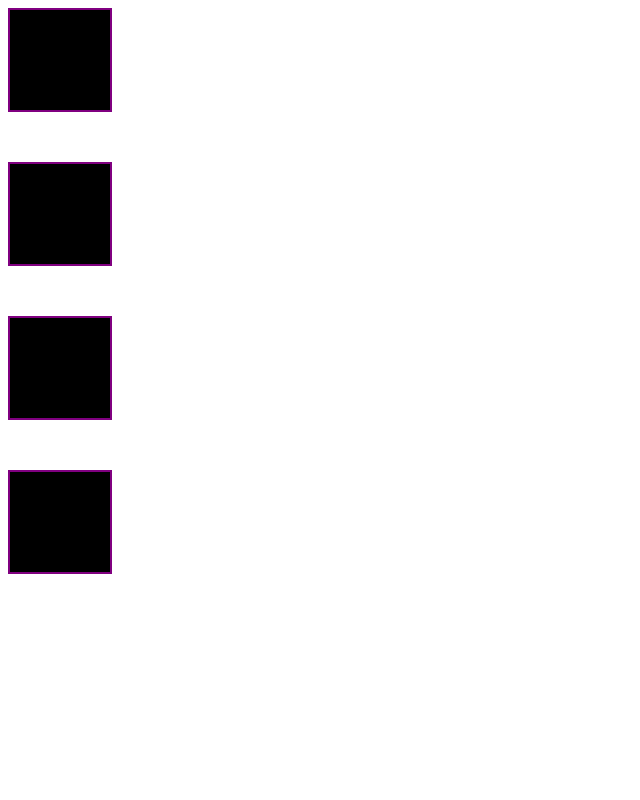
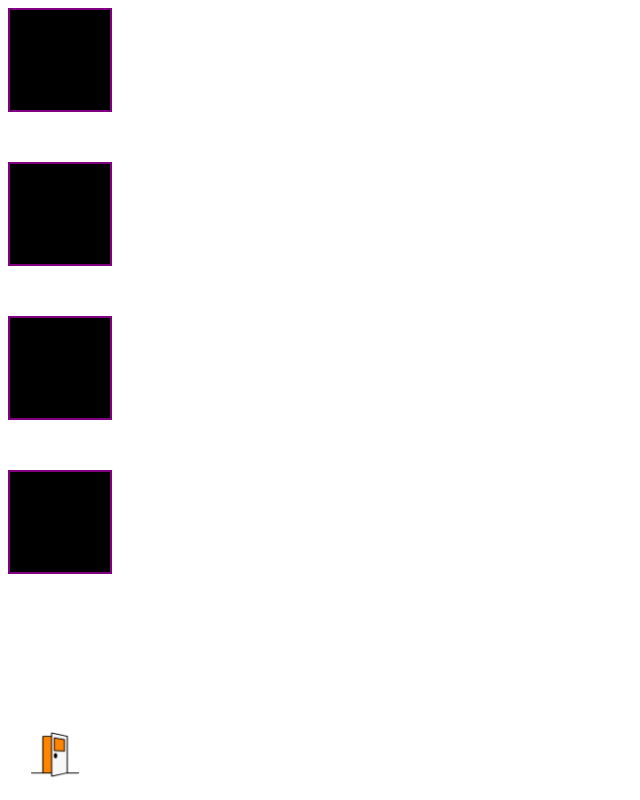
Before and after one commit to Zenash-5633/THEwebsite, a plain HTML site: page transition.html in a window 1280 px wide. Shown: the whole page, without its empty margins (0-640 px from the left). Drawn offline with Linux system fonts and the light colour scheme.

Commit message:
Update transition.html

```diff
--- a/transition.html
+++ b/transition.html
@@ -5,7 +5,7 @@
 <head>
     <meta charset="utf-8">
     <title> transitions</title>
-    <link rel="icon" type="gif/ico" href="favicon.ico" sizes="16x16"/>
+<link rel="icon" type="gif/ico" href="favicon.ico" sizes="16x16"/>
 <style>
     #one {
         width:100px;
@@ -74,6 +74,22 @@
             text-align: center;
             height:fit-content;
 }
+#box-4{
+    position:fixed;
+    left: 30px;
+    z-index: 20px;
+    width: 50px;
+    height: 50px;
+    bottom: 20px;
+    background-image: url(door.png);
+    background-position: center;
+    background-size: cover;
+ }
+ #box-4:hover {
+    background-image: url("fire.gif");
+    background-position: center;
+    background-size:200px;
+}
 </style>
 </head>
 
@@ -82,5 +98,5 @@
 <div id="two"></div>
 <div id="three"></div>
 <div id="four"> Woah what does this look like?</div>
-
+<a href="image.html"><div id="box-4"></div></a>
 </body>
```
